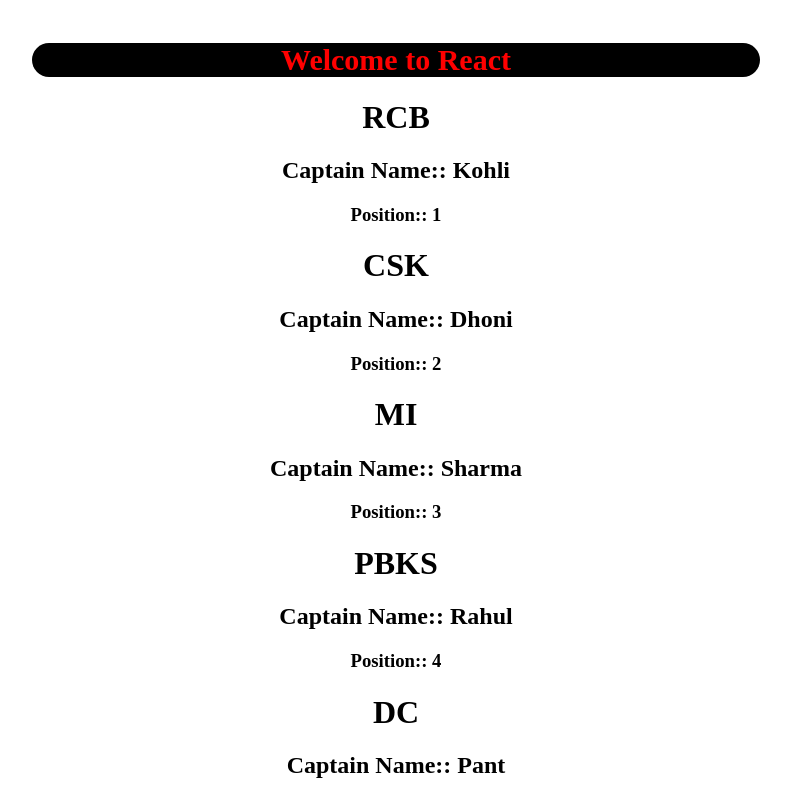
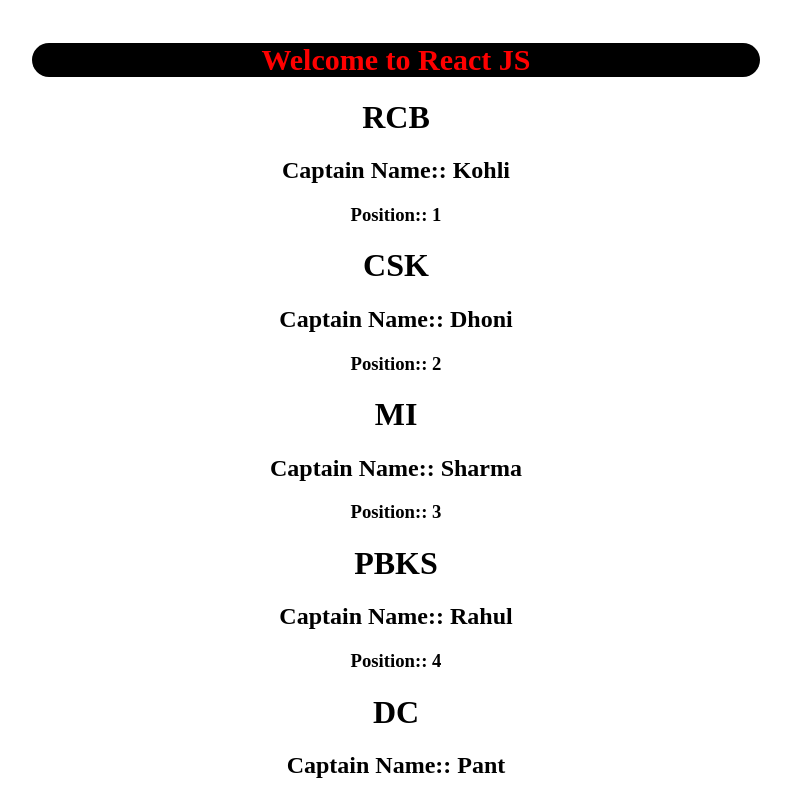
Before and after one commit to RhutvijChiplunkar/React-JS, a React (Create React App) app: page / in a window 1280 px wide. Shown: the top 800 px of the page, without its empty margins (244-1035 px from the left). Built offline with nearby package versions, Linux system fonts and the light colour scheme; data requests are answered from the project's data file.

Commit message:
initial files present

```diff
--- a/src/App.css
+++ b/src/App.css
@@ -41,6 +41,7 @@
 .preview{
   border: 2px black;
   border-radius: 5px;
+  color: pink;
 }
 
 @keyframes App-logo-spin {
--- a/src/App.js
+++ b/src/App.js
@@ -12,7 +12,7 @@
     return (
       <div className="App">
       <div className="title">
-        <h1>Welcome to React</h1>
+        <h1>Welcome to React JS</h1>
       </div>
 
       {/* Component created in other JS file and imported
--- a/src/index.css
+++ b/src/index.css
@@ -35,7 +35,7 @@
   color:red;
   font-size: 15px;
   background-color: black;
-  border-radius: 50px;
+  border-radius: 60px;
 }
 
 .IPLteams{
```
